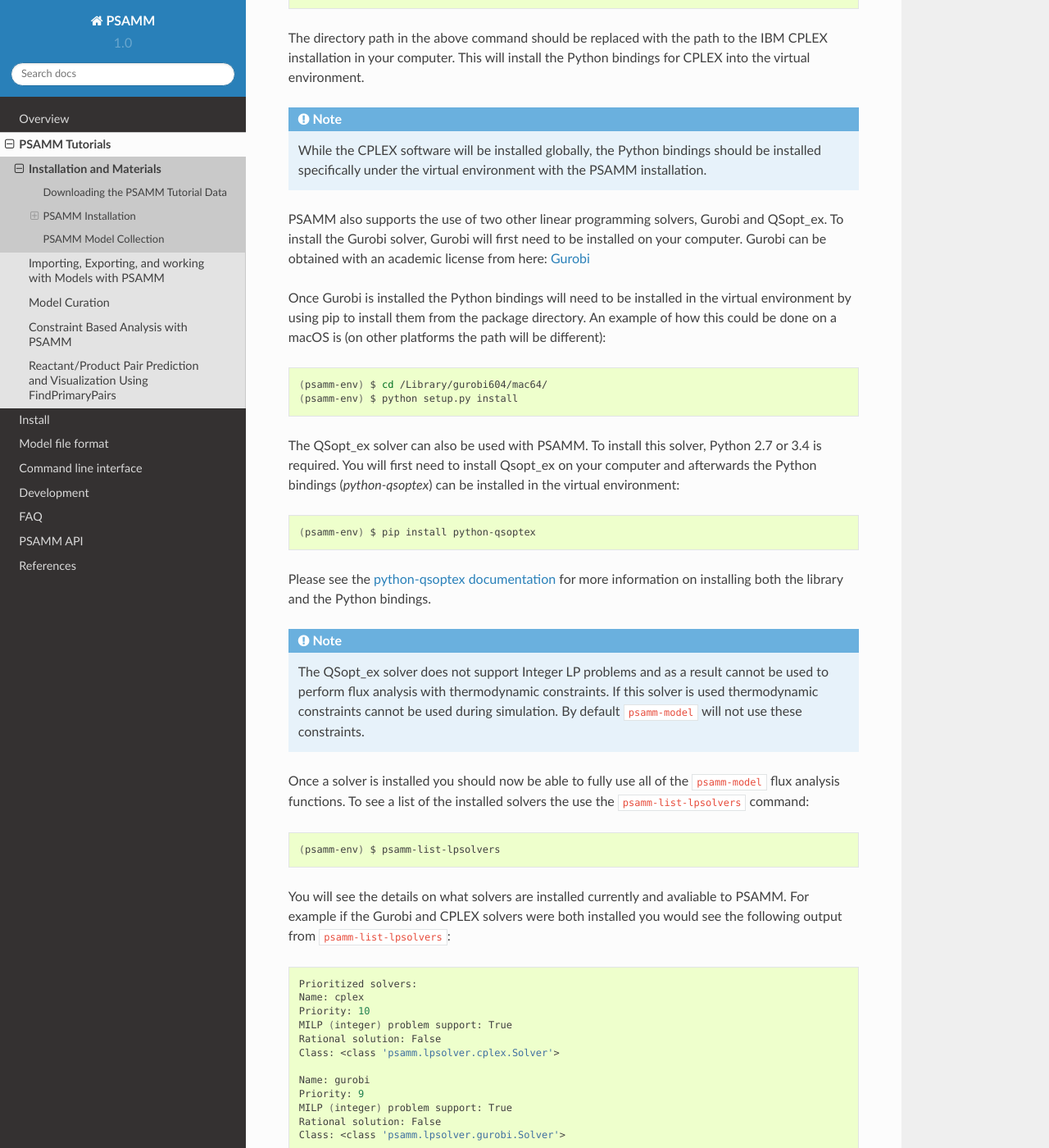
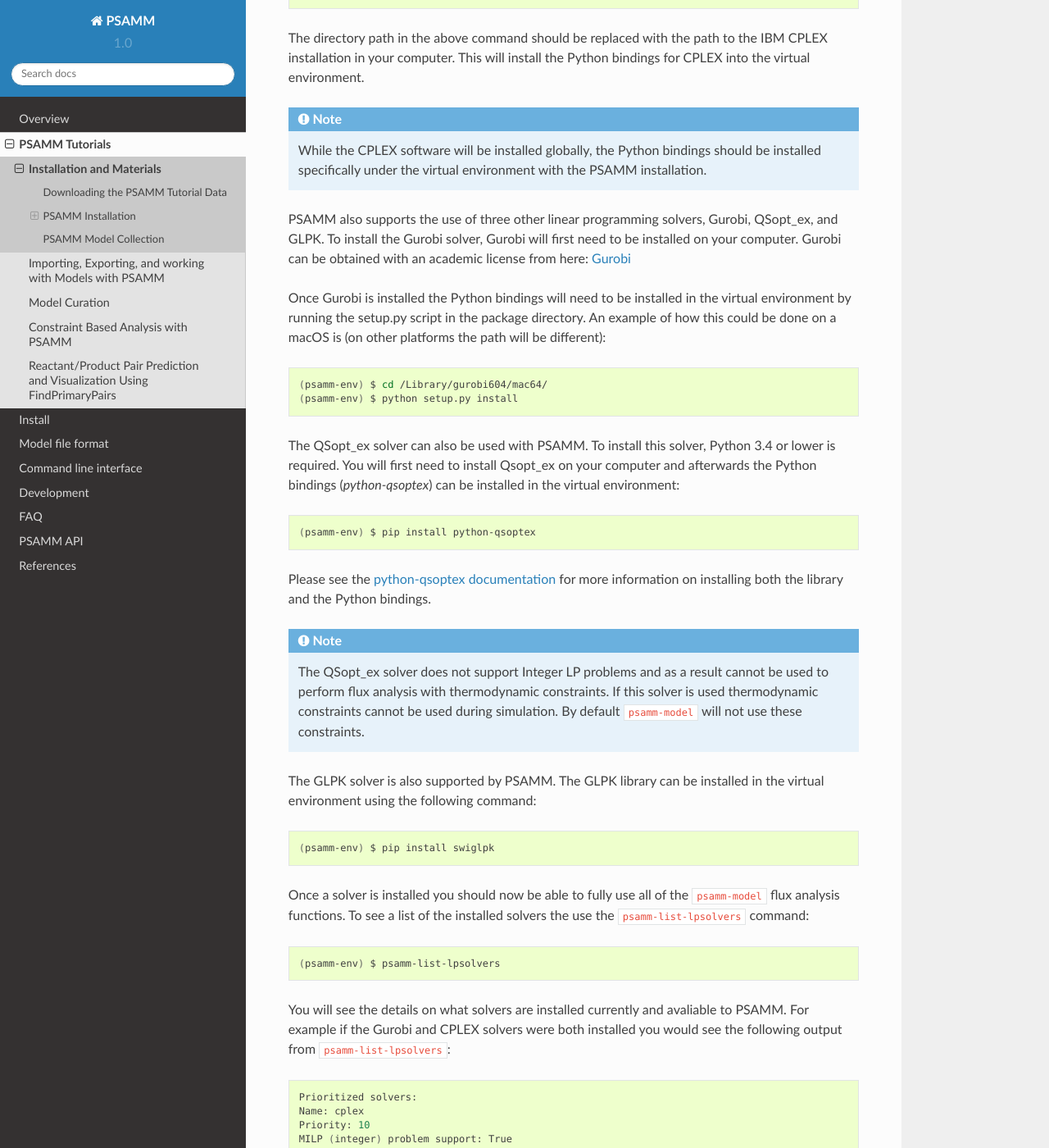
Before and after one commit to zhanglab/psamm, a Sphinx documentation site: the page built from docs/tutorial/psamm-install.rst, in a window 1280 px wide and 1400 px high, scrolled down 4028 px. Shown: the whole window at 82% size. Built offline with Sphinx 7.4.7 and the Read the Docs theme 2.0.0, drawn with Linux system fonts in a browser that asks for light colours; some of the changed text lies outside the part shown.

Commit message:
Added GLPK installation

```diff
--- a/docs/tutorial/psamm-install.rst
+++ b/docs/tutorial/psamm-install.rst
@@ -218,13 +218,13 @@ bindings for CPLEX into the virtual environment.
     should be installed specifically under the virtual environment with the
     PSAMM installation.
 
-PSAMM also supports the use of two other linear programming solvers, Gurobi and
-QSopt_ex. To install the Gurobi solver, Gurobi will first need to be installed
+PSAMM also supports the use of three other linear programming solvers, Gurobi,
+QSopt_ex, and GLPK. To install the Gurobi solver, Gurobi will first need to be installed
 on your computer. Gurobi can be obtained with an academic license from
 here: `Gurobi`_
 
 Once Gurobi is installed the Python bindings will need to be installed in the
-virtual environment by using pip to install them from the package directory. An
+virtual environment by running the setup.py script in the package directory. An
 example of how this could be done on a macOS is (on other platforms the path
 will be different):
 
@@ -235,8 +235,8 @@ will be different):
     (psamm-env) $ cd /Library/gurobi604/mac64/
     (psamm-env) $ python setup.py install
 
-The QSopt_ex solver can also be used with PSAMM. To install this solver, Python 2.7
-or 3.4 is required. You will first need to install Qsopt_ex on your computer and
+The QSopt_ex solver can also be used with PSAMM. To install this solver, Python 3.4 or
+lower is required. You will first need to install Qsopt_ex on your computer and
 afterwards the Python bindings (`python-qsoptex`) can be installed in the virtual
 environment:
 
@@ -255,6 +255,12 @@ installing both the library and the Python bindings.
     solver is used thermodynamic constraints cannot be used during simulation. By
     default ``psamm-model`` will not use these constraints.
 
+The GLPK solver is also supported by PSAMM. The GLPK library can be installed in
+the virtual environment using the following command:
+
+.. code-block:: shell
+
+    (psamm-env) $ pip install swiglpk
 
 Once a solver is installed you should now be able to fully use all of the
 ``psamm-model`` flux analysis functions. To see a list of the installed solvers
@@ -274,17 +280,26 @@ installed you would see the following output from ``psamm-list-lpsolvers``:
     Name: cplex
     Priority: 10
     MILP (integer) problem support: True
+    QP (quadratic) problem support: True
     Rational solution: False
     Class: <class 'psamm.lpsolver.cplex.Solver'>
 
     Name: gurobi
     Priority: 9
     MILP (integer) problem support: True
+    QP (quadratic) problem support: False
     Rational solution: False
     Class: <class 'psamm.lpsolver.gurobi.Solver'>
 
+    Name: glpk
+    Priority: 8
+    MILP (integer) problem support: True
+    QP (quadratic) problem support: False
+    Rational solution: False
+    Class: <class 'psamm.lpsolver.glpk.Solver'>
+
     Unavailable solvers:
-    qsoptex: Error loading solver: No module named qsoptex
+    qsoptex: Error loading solver: No module named 'qsoptex'
 
 By default the solver with the highest priority (highest priority number) is
 used in constraint based simulations. If you want to use a solver with a
```
Also changed, not shown: docs/install.rst (+9 -3 lines).
